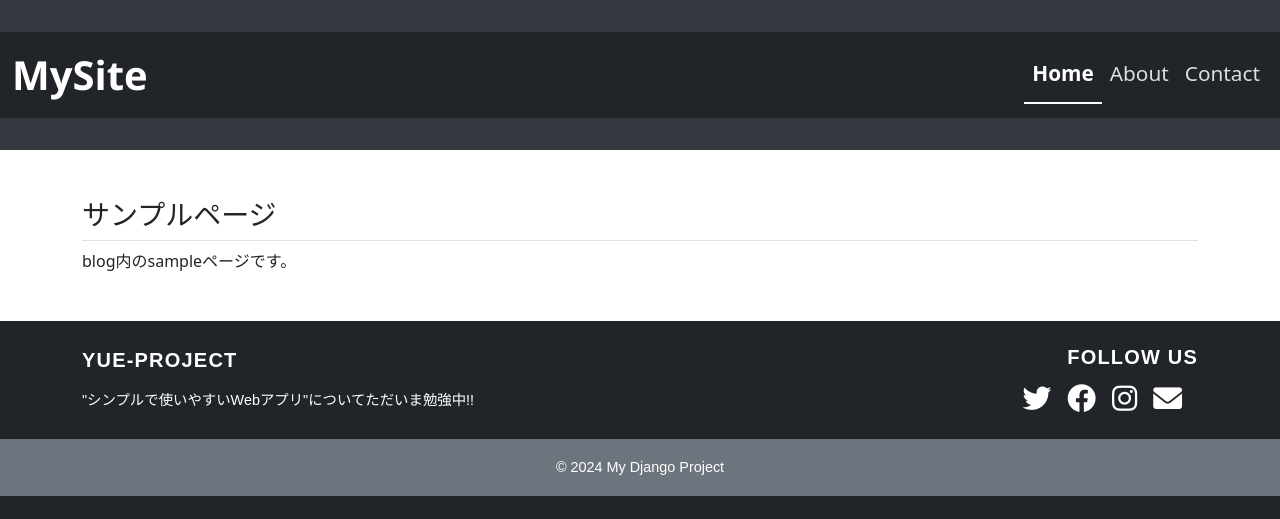
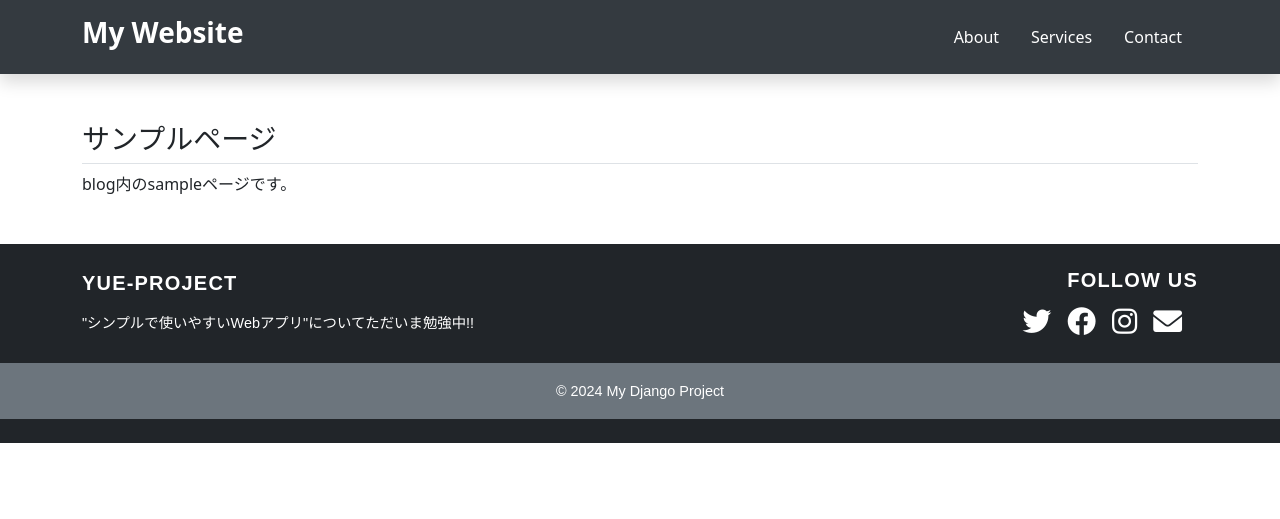
Before and after one commit to yue4521/mysite-django, a Django app: page / in a window 1280 px wide. Shown: the top 519 px of the page. Run offline with Django 4.2, Linux system fonts and the light colour scheme; some libraries are stand-ins or nearby versions.

Commit message:
edit header.html

```diff
--- a/mysite/myblog/templates/base.html
+++ b/mysite/myblog/templates/base.html
@@ -21,9 +21,8 @@
   </head>
 
   <body>
-    <header>
-      {% include 'includes/header.html' %}
-    </header>
+
+    {% include 'includes/header.html' %}
 
     <main>
       <!-- ページごとのコンテンツ -->
--- a/mysite/myblog/templates/includes/header.html
+++ b/mysite/myblog/templates/includes/header.html
@@ -1,22 +1,25 @@
-<!-- ナビゲーションバー -->
-<nav class="navbar navbar-expand-lg navbar-dark bg-dark shadow-sm">
-  <div class="container-fluid">
-    <a class="navbar-brand" href="/">MySite</a>
-    <button class="navbar-toggler" type="button" data-bs-toggle="collapse" data-bs-target="#navbarNav" aria-controls="navbarNav" aria-expanded="false" aria-label="Toggle navigation">
-      <span class="navbar-toggler-icon"></span>
-    </button>
-    <div class="collapse navbar-collapse" id="navbarNav">
-      <ul class="navbar-nav ms-auto">
+<!-- templates/partials/header.html -->
+<header class="bg-blue text-white py-3 shadow">
+  <div class="container d-flex justify-content-between align-items-center">
+    {% comment %} <a href="{% url 'home' %}" class="text-white text-decoration-none"> {% endcomment %}
+    <a href="#" class="text-white text-decoration-none">
+      <h1 class="fs-3 fw-bold">My Website</h1>
+    </a>
+    <nav>
+      <ul class="nav">
         <li class="nav-item">
-          <a class="nav-link {% if request.path == '/' %}active{% endif %}" href="/">Home</a>
+          {% comment %} <a class="nav-link text-white" href="{% url 'about' %}">About</a> {% endcomment %}
+          <a class="nav-link text-white" href="#">About</a>
         </li>
         <li class="nav-item">
-          <a class="nav-link {% if request.path == '/about/' %}active{% endif %}" href="/about/">About</a>
+          {% comment %} <a class="nav-link text-white" href="{% url 'services' %}">Services</a> {% endcomment %}
+          <a class="nav-link text-white" href="#">Services</a>
         </li>
         <li class="nav-item">
-          <a class="nav-link {% if request.path == '/contact/' %}active{% endif %}" href="/contact/">Contact</a>
+          {% comment %} <a class="nav-link text-white" href="{% url 'contact' %}">Contact</a> {% endcomment %}
+          <a class="nav-link text-white" href="#">Contact</a>
         </li>
       </ul>
-    </div>
+    </nav>
   </div>
-</nav>
+</header>
```
Also changed, not shown: 1 other file.
